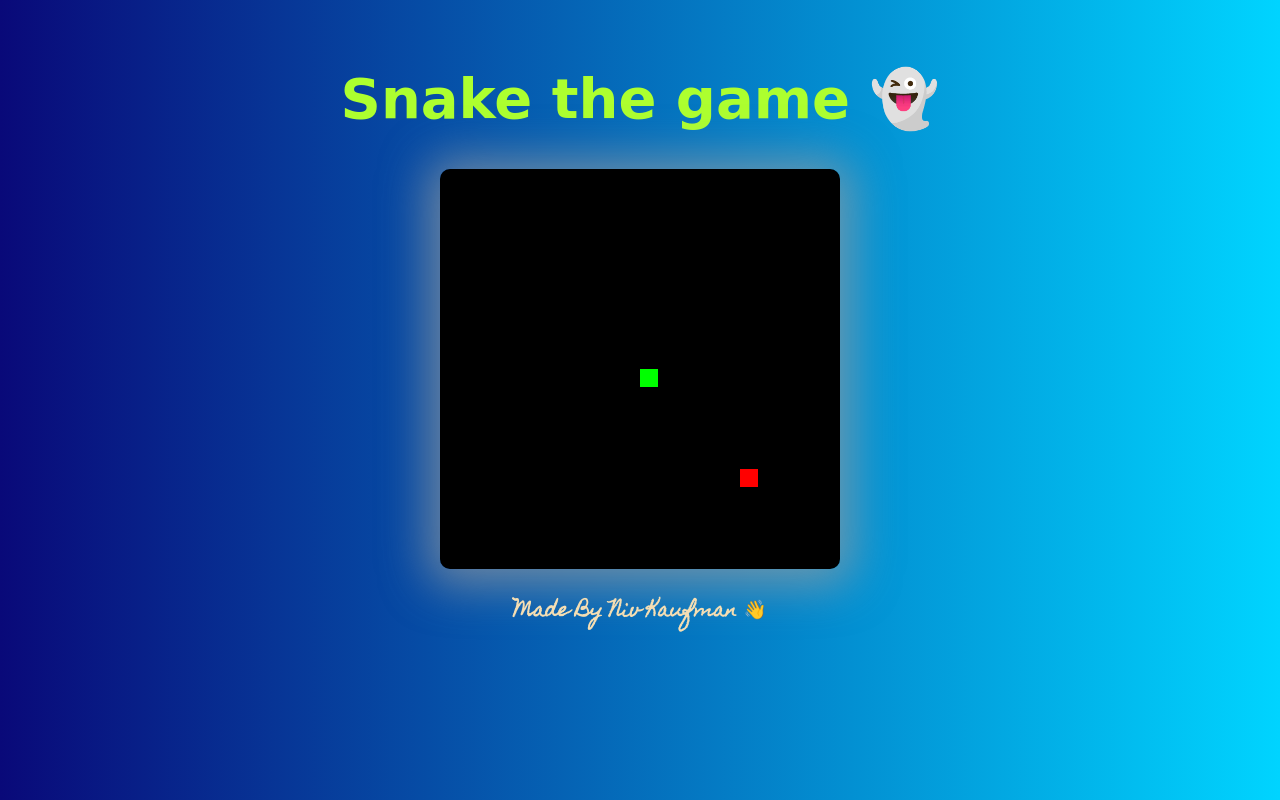
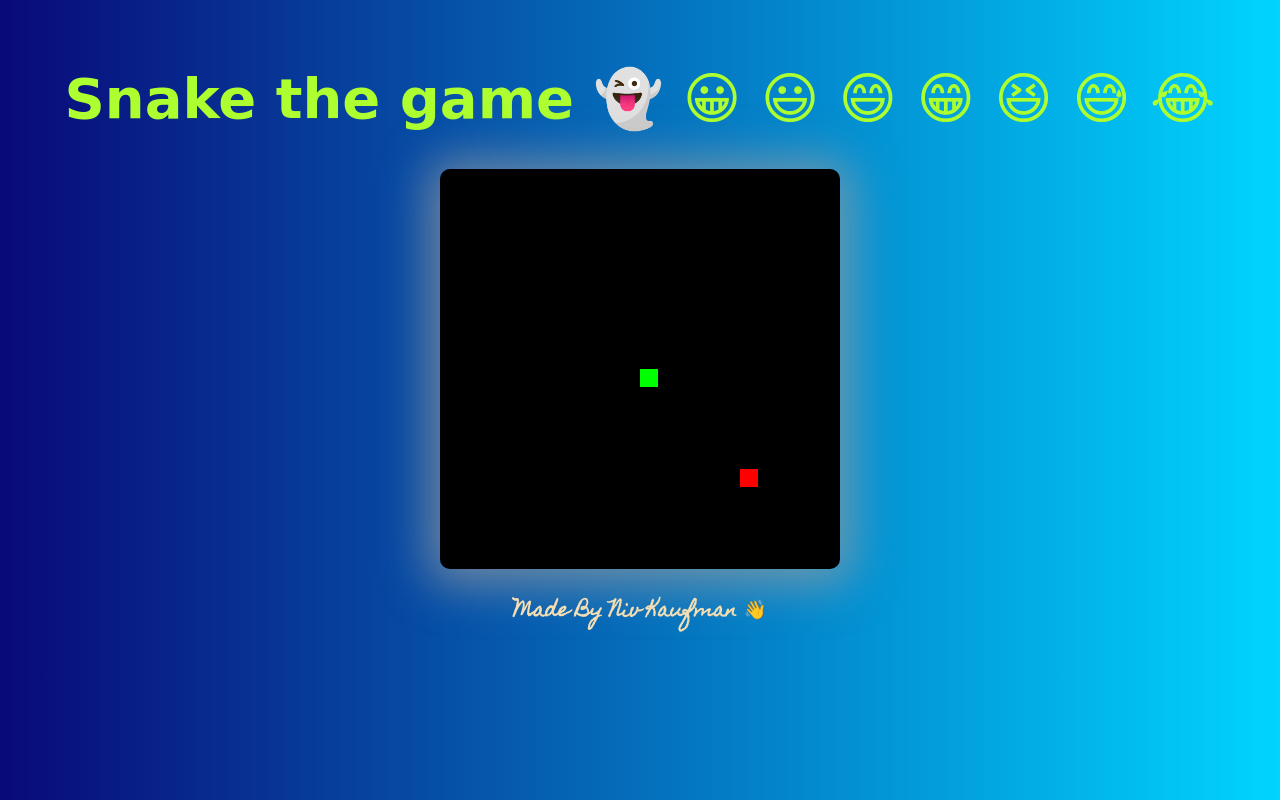
Before and after one commit to nivkman/snake-js, a plain HTML site: page index.html in a window 1280 px wide. Drawn offline with Linux system fonts and the light colour scheme; a web font is replaced by a local one.

Commit message:
add enjs

```diff
--- a/index.html
+++ b/index.html
@@ -11,7 +11,7 @@
 
 <body>
     <div class="main">
-        <h1>Snake the game 👻</h1>
+        <h1>Snake the game 👻 😀 😃 😄 😁 😆 😅 😂</h1>
         <canvas id="gc" width="400" height="400"></canvas>
         <h3>Made By <a href="https://www.linkedin.com/in/niv-kaufman-803b6311b/" target="_blank">Niv Kaufman</a> 👋</h3>
     </div>
```
